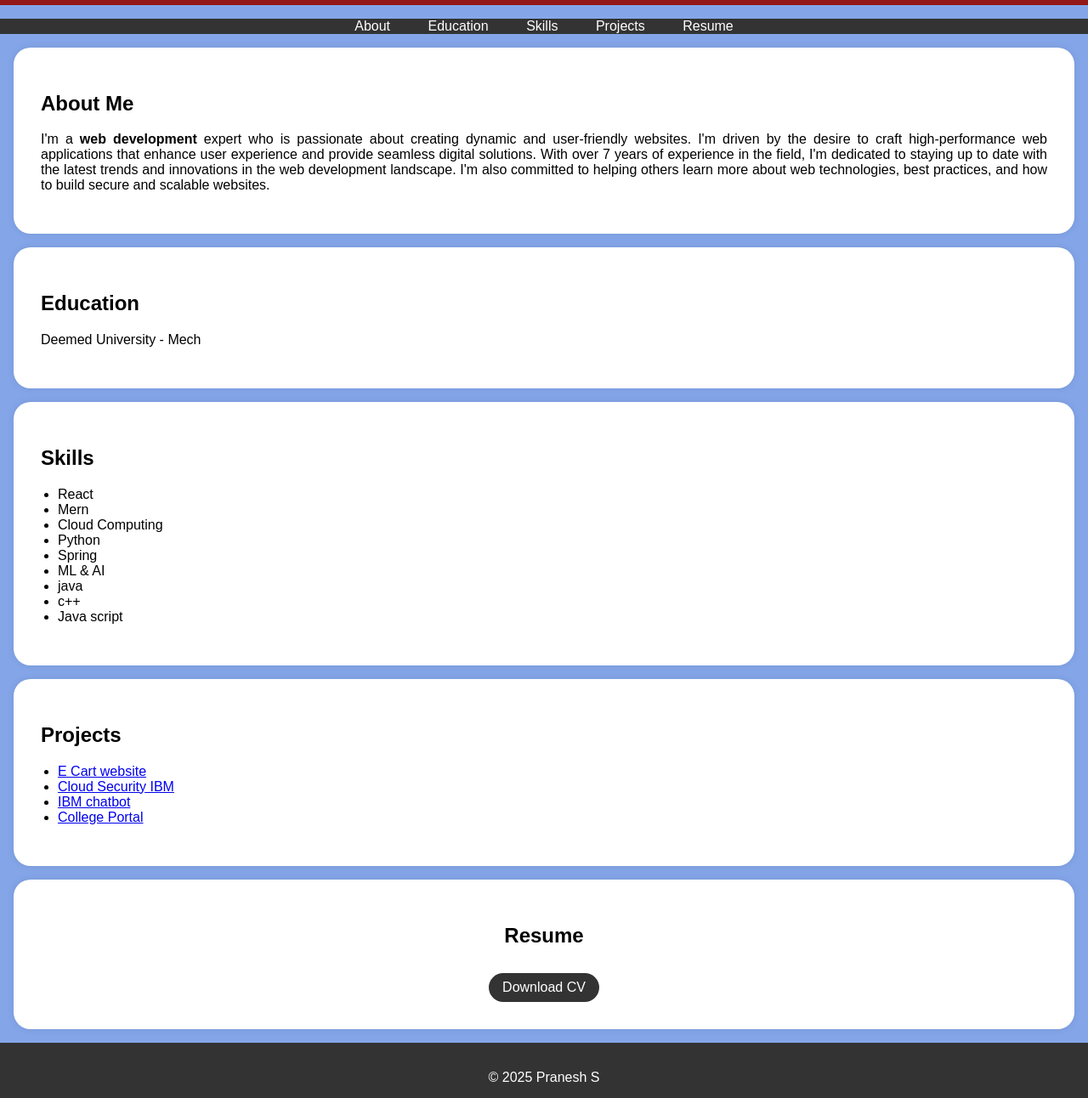
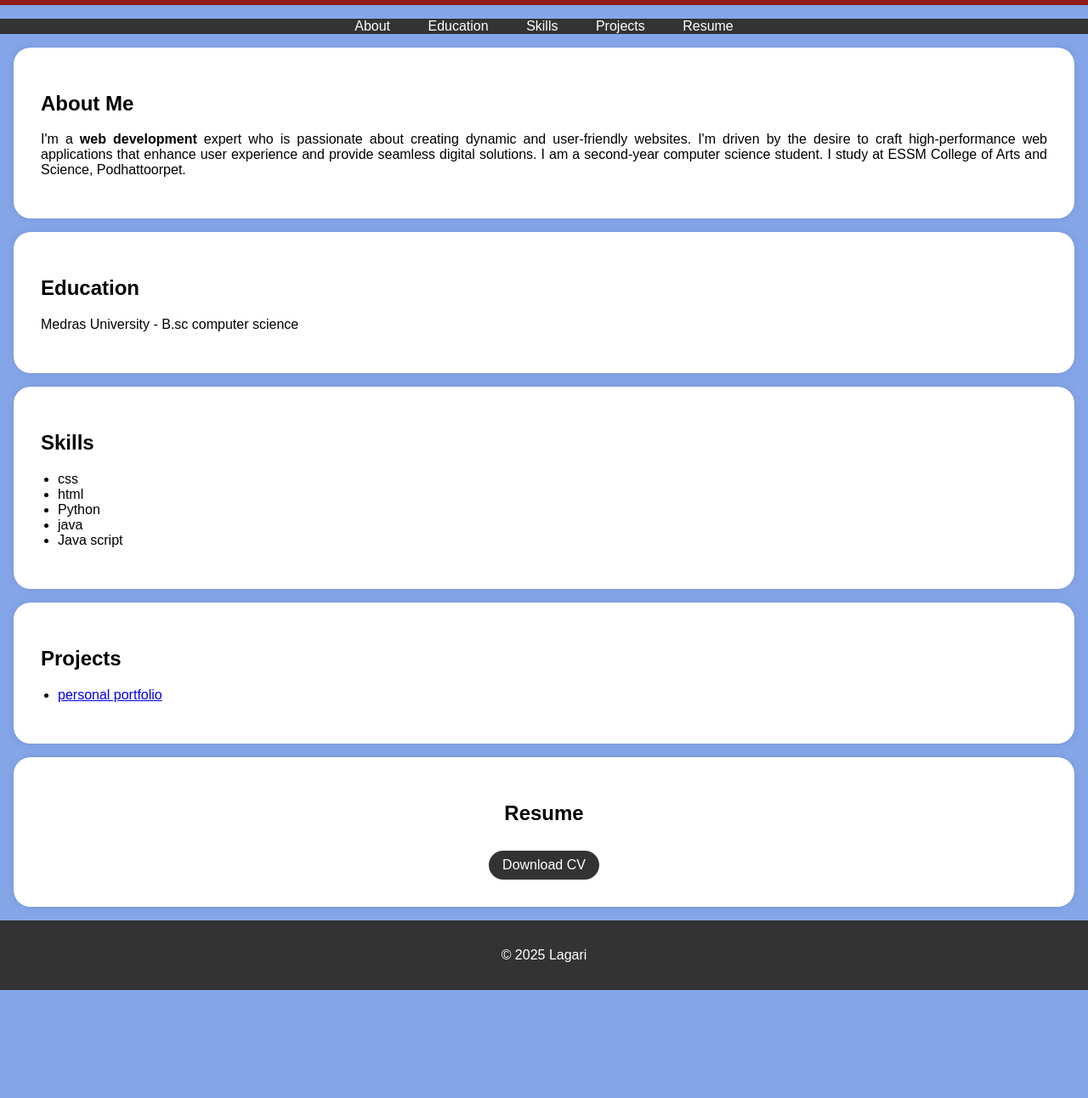
Before and after one commit to snega2006/Lahari, a plain HTML site: page index.html in a window 1280 px wide. Shown: the part 191-1483 px from the top of the page at 85% size. After the commit the page ends 1356 px from the top, so only its background shows below. Drawn offline with Linux system fonts and the light colour scheme.

Commit message:
Update index.html

```diff
--- a/index.html
+++ b/index.html
@@ -96,8 +96,8 @@
         <div class="header-content">
             <!-- Add your profile picture here -->
             <img src="snehaprofilepic.jpg" alt="Your Profile Picture" class="profile-picture">
-            <h1>Pranesh S</h1>
-            <p>Am Mechanical Engineer</p>
+            <h1>Lagari</h1>
+            <p>Am Computer Science student</p>
         </div>
     </header>
 
@@ -117,10 +117,8 @@
             <h2>About Me</h2>
             <p>I'm a <b>web development</b> expert who is passionate about creating dynamic and user-friendly websites.
                 I'm driven by the desire to craft high-performance web applications that enhance user experience and provide
-                 seamless digital solutions. With over 7 years of experience in the field, I'm dedicated to staying up to date
-                 with the latest trends and innovations in the
-                 web development landscape. I'm also committed to helping others learn more about web technologies,
-                 best practices, and how to build secure and scalable websites.</p>
+                 seamless digital solutions. I am a second-year computer science student.
+I study at ESSM College of Arts and Science, Podhattoorpet.</p>
 
         </div>
     </section>
@@ -128,7 +126,7 @@
     <section id="education">
         <div class="section-content">
             <h2>Education</h2>
-            <p>Deemed University  - Mech</p>
+            <p>Medras University  - B.sc computer science</p>
 
 
         </div>
@@ -138,14 +136,14 @@
         <div class="section-content">
             <h2>Skills</h2>
             <ul>
-                <li>React</li>
-                <li>Mern</li>
-                <li>Cloud Computing</li>
+                <li>css</li>
+                <li>html</li>
+
                 <li>Python</li>
-                <li>Spring</li>
-                <li>ML & AI</li>
+
+
                 <li>java</li>
-                <li>c++</li>
+
                 <li>Java script</li>
             </ul>
         </div>
@@ -155,10 +153,8 @@
         <div class="section-content">
             <h2>Projects</h2>
             <ul>
-                <li><a href="#">E Cart website</a></li>
-                <li><a href="#">Cloud Security IBM</a></li>
-                <li><a href="#">IBM chatbot</a></li>
-                <li><a href="#">College Portal</a></li>
+                <li><a href="#"> personal portfolio</a></li>
+
                 <!-- Add more project links here -->
             </ul>
         </div>
@@ -176,7 +172,7 @@
     </section>
 
     <footer>
-        <p>&copy; 2025 Pranesh S</p>
+        <p>&copy; 2025 Lagari</p>
     </footer>
 
     <script>
```
